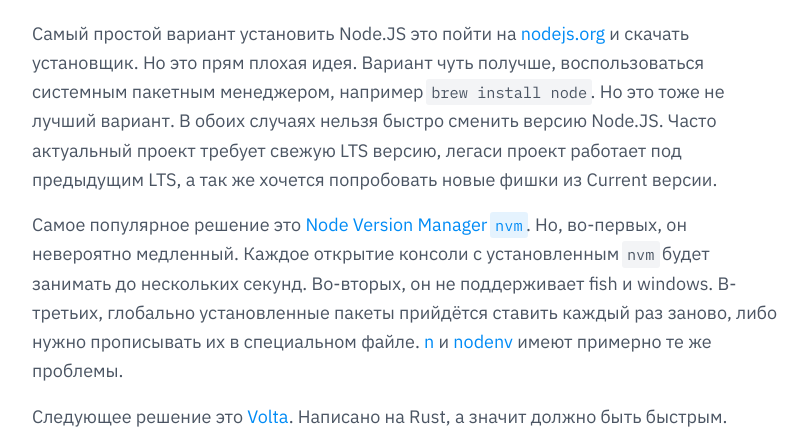
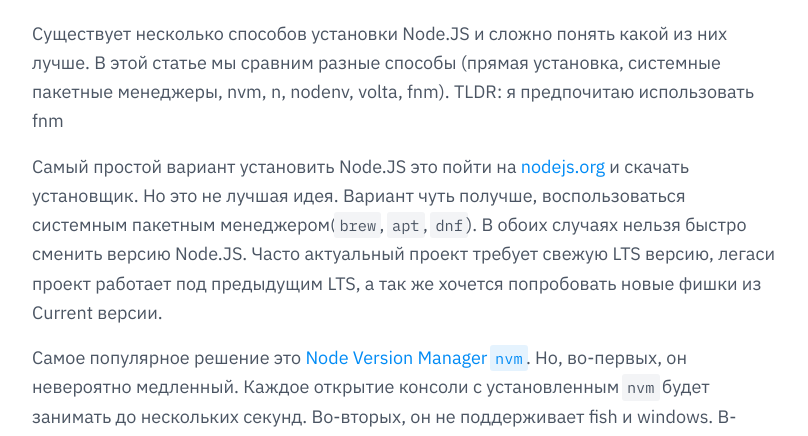
Before and after one commit to skrylnikov/dskr.dev, an Astro site: page /blog/how-to-install-node in a window 1280 px wide. Shown: the part 359-795 px from the top of the page, without its empty margins (235-1043 px from the left). Built offline with nearby package versions, Linux system fonts and the light colour scheme; Astro itself is replaced by a stand-in of ours; some packages are replaced by stand-ins of ours.

Commit message:
update post

```diff
--- a/src/content/blog/how-to-install-node.mdx
+++ b/src/content/blog/how-to-install-node.mdx
@@ -5,7 +5,9 @@
 ---
 
 ## Установка Node.JS
-Самый простой вариант установить Node.JS это пойти на [nodejs.org](https://nodejs.org) и скачать установщик. Но это прям плохая идея. Вариант чуть получше, воспользоваться системным пакетным менеджером, например `brew install node`. Но это тоже не лучший вариант. В обоих случаях нельзя быстро сменить версию Node.JS. Часто актуальный проект требует свежую LTS версию, легаси проект работает под предыдущим LTS, а так же хочется попробовать новые фишки из Current версии.
+Существует несколько способов установки Node.JS и сложно понять какой из них лучше. В этой статье мы сравним разные способы (прямая установка, системные пакетные менеджеры, nvm, n, nodenv, volta, fnm). TLDR: я предпочитаю использовать fnm
+
+Самый простой вариант установить Node.JS это пойти на [nodejs.org](https://nodejs.org) и скачать установщик. Но это не лучшая идея. Вариант чуть получше, воспользоваться системным пакетным менеджером(`brew`, `apt`, `dnf`). В обоих случаях нельзя быстро сменить версию Node.JS. Часто актуальный проект требует свежую LTS версию, легаси проект работает под предыдущим LTS, а так же хочется попробовать новые фишки из Current версии.
 
 Самое популярное решение это [Node Version Manager `nvm`](https://github.com/nvm-sh/nvm). Но, во-первых, он невероятно медленный. Каждое открытие консоли с установленным `nvm` будет занимать до нескольких секунд. Во-вторых, он не поддерживает fish и windows. В-третьих, глобально установленные пакеты прийдётся ставить каждый раз заново, либо нужно прописывать их в специальном файле. [n](https://github.com/tj/n) и [nodenv](https://github.com/nodenv/nodenv) имеют примерно те же проблемы.
 
```
